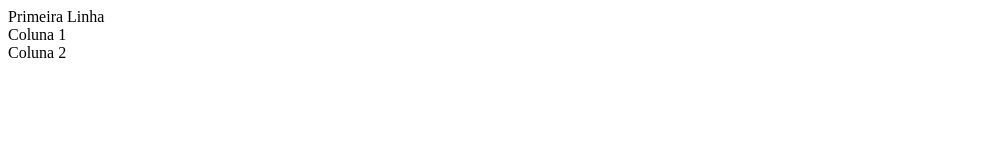
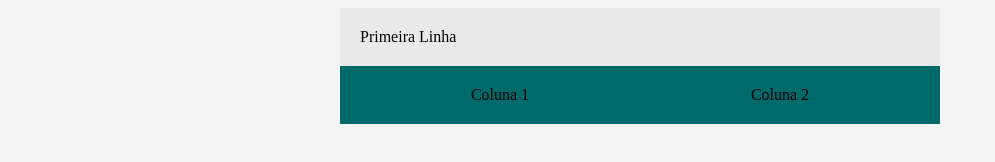
Before and after one commit to Erixian/bootcamp-devjr-mod02, a plain HTML site: page index.html in a window 1280 px wide. Shown: the whole page, without its empty margins (0-995 px from the left). Drawn offline with Linux system fonts and the light colour scheme.

Commit message:
closes #2 - Paleta de cores, display flex

```diff
--- a/index.html
+++ b/index.html
@@ -4,13 +4,39 @@
     <meta charset="UTF-8">
     <meta name="viewport" content="width=device-width, initial-scale=1.0">
     <title>BootCamp DevJr - Sistema de Assinaturas</title>
+
+    <style>
+        /*DEFINE A COR DE FUNDO DA TAG BODY*/
+        body {
+            background-color: #F5F5F5;
+        }
+        /*DECLARA UMA CLASS DE ESTILO CHAMADA "CONTAINER". ESSA CLASSE PODE SER CHAMADA EM QUALQUER TAG*/
+        .container {
+            background-color: #E9E9E9;
+            margin: auto;
+            width: 600px;
+        }
+
+        .header {
+            padding: 20px;
+
+        }
+
+        .flex-container {
+            display: flex;
+            background-color: #006969;
+            justify-content: space-around;
+            padding: 20px;
+        }
+    </style>
+
 </head>
 <body>
-    <div>
-        <div>
+    <div class ="container">
+        <div class ="header">
             Primeira Linha
         </div>
-        <div>
+        <div class ="flex-container">
             <div>
                 Coluna 1
             </div>
```
